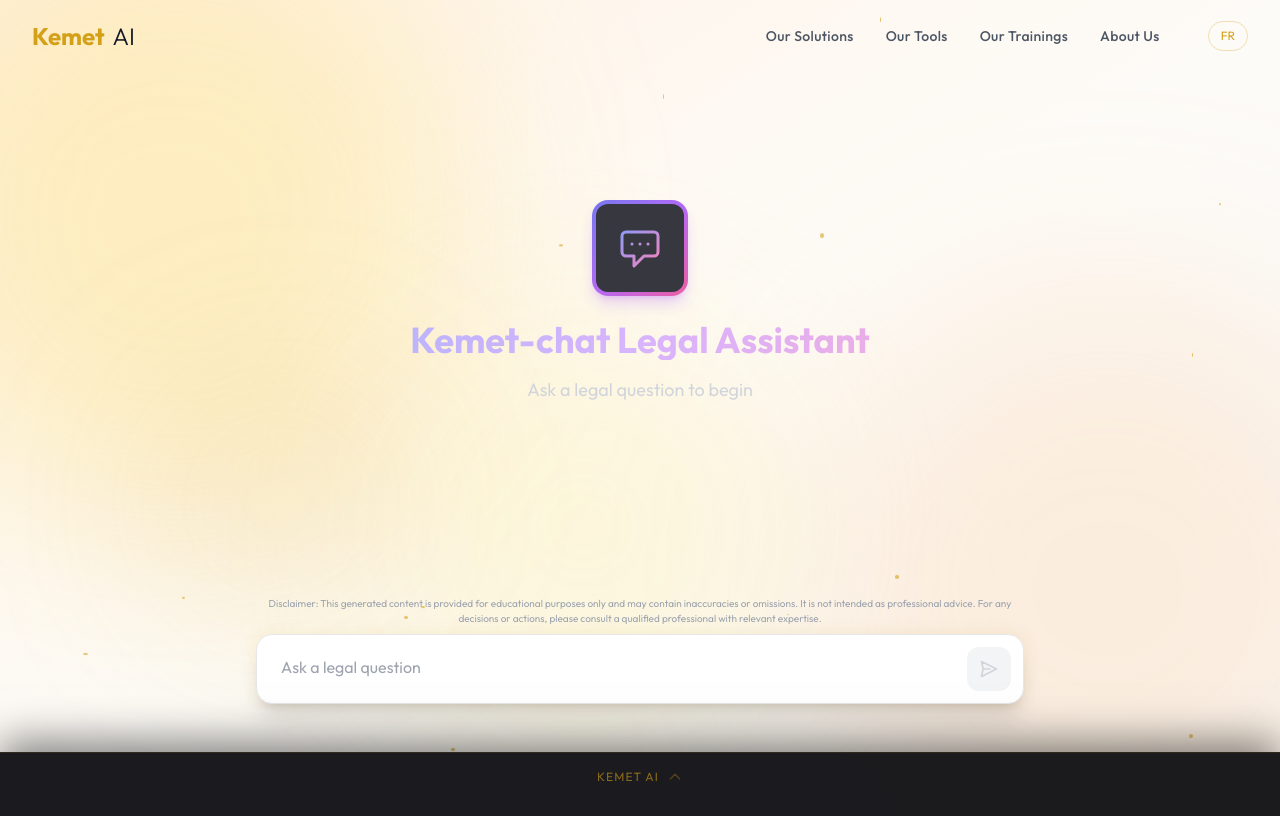
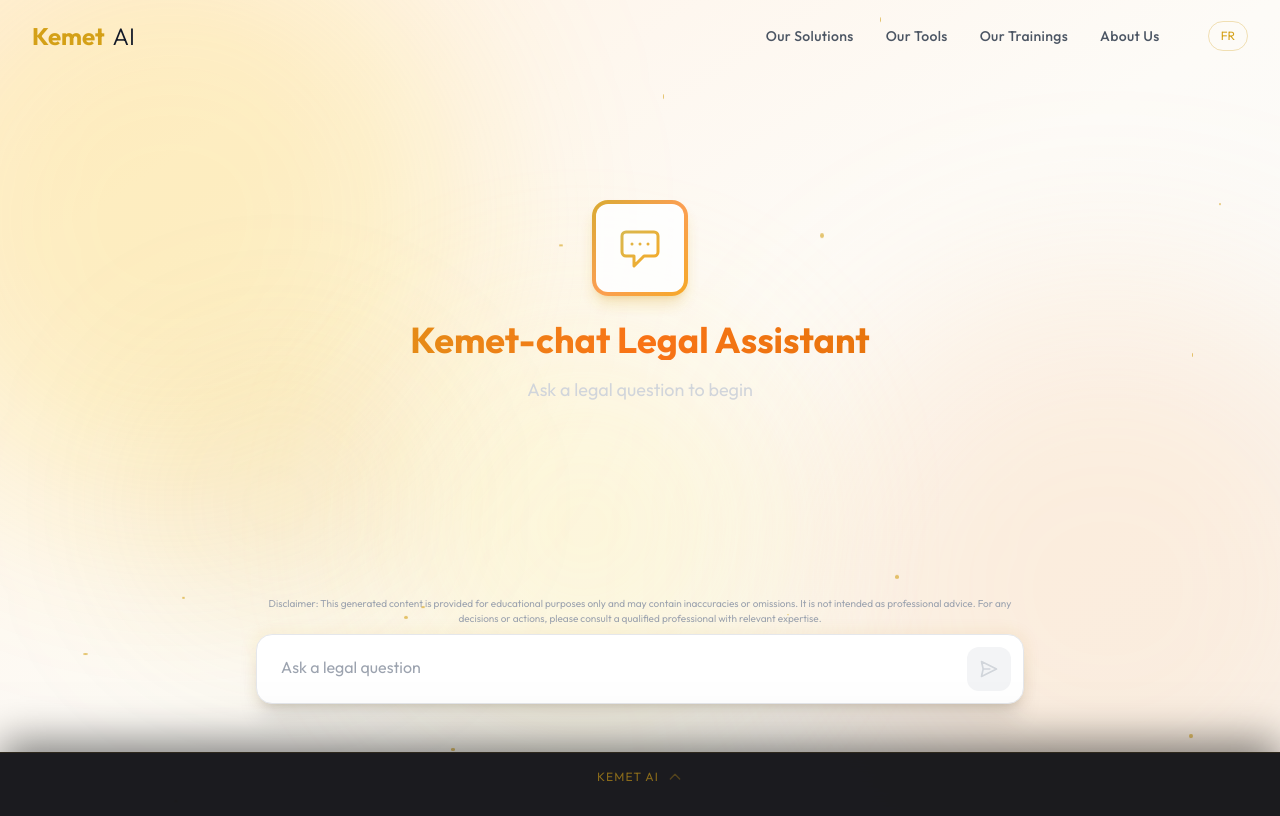
Before and after one commit to A-Njock/KEMET-AI, a React (Vite) app: page /chatbot in a window 1280 px wide. Built offline with nearby package versions, Linux system fonts and the light colour scheme.

Commit message:
Polish: Update Chatbot gradients to Gold/Amber

```diff
--- a/src/pages/Chatbot.tsx
+++ b/src/pages/Chatbot.tsx
@@ -100,20 +100,20 @@
         <div className="flex-1 overflow-y-auto px-4 py-6 pb-24 scrollbar-thin scrollbar-thumb-gold/20 scrollbar-track-transparent">
           {messages.length === 0 && (
             <div className="text-center py-20 animate-fade-in-up">
-              <div className="w-24 h-24 bg-gradient-to-br from-indigo-500 via-purple-500 to-pink-500 rounded-2xl mx-auto mb-6 flex items-center justify-center shadow-lg shadow-purple-500/30 animate-pulse-slow p-1">
-                <div className="w-full h-full bg-[#1a1b26] rounded-xl flex items-center justify-center">
-                  <svg className="w-12 h-12 text-transparent bg-clip-text bg-gradient-to-r from-indigo-400 to-pink-400" fill="none" stroke="url(#gradient)" viewBox="0 0 24 24">
+              <div className="w-24 h-24 bg-gradient-to-br from-gold via-orange-400 to-amber-500 rounded-2xl mx-auto mb-6 flex items-center justify-center shadow-lg shadow-gold/30 animate-pulse-slow p-1">
+                <div className="w-full h-full bg-white rounded-xl flex items-center justify-center">
+                  <svg className="w-12 h-12 text-transparent bg-clip-text bg-gradient-to-r from-gold to-orange-500" fill="none" stroke="url(#gradient)" viewBox="0 0 24 24">
                     <defs>
                       <linearGradient id="gradient" x1="0%" y1="0%" x2="100%" y2="100%">
-                        <stop offset="0%" stopColor="#818cf8" />
-                        <stop offset="100%" stopColor="#f472b6" />
+                        <stop offset="0%" stopColor="#d4af37" />
+                        <stop offset="100%" stopColor="#f59e0b" />
                       </linearGradient>
                     </defs>
                     <path strokeLinecap="round" strokeLinejoin="round" strokeWidth={1.5} d="M8 10h.01M12 10h.01M16 10h.01M9 16H5a2 2 0 01-2-2V6a2 2 0 012-2h14a2 2 0 012 2v8a2 2 0 01-2 2h-5l-5 5v-5z" />
                   </svg>
                 </div>
               </div>
-              <h2 className="text-4xl font-heading font-bold text-transparent bg-clip-text bg-gradient-to-r from-indigo-300 via-purple-300 to-pink-300 mb-4">{t('chatbot_title')}</h2>
+              <h2 className="text-4xl font-heading font-bold text-transparent bg-clip-text bg-gradient-to-r from-gold via-orange-500 to-amber-600 mb-4">{t('chatbot_title')}</h2>
               <p className="text-gray-300 max-w-md mx-auto text-lg">{t('chatbot_start')}</p>
             </div>
           )}
@@ -125,7 +125,7 @@
                 className={`flex gap-4 ${msg.role === 'user' ? 'justify-end' : 'justify-start items-start'} animate-slide-up`}
               >
                 {msg.role === 'assistant' && (
-                  <div className="flex-shrink-0 w-10 h-10 rounded-xl bg-gradient-to-br from-indigo-500 via-purple-500 to-pink-500 flex items-center justify-center text-white shadow-lg shadow-purple-500/20">
+                  <div className="flex-shrink-0 w-10 h-10 rounded-xl bg-gradient-to-br from-gold via-orange-400 to-amber-500 flex items-center justify-center text-white shadow-lg shadow-gold/20">
                     <svg className="w-6 h-6" fill="none" stroke="currentColor" viewBox="0 0 24 24">
                       <path strokeLinecap="round" strokeLinejoin="round" strokeWidth={2} d="M13 10V3L4 14h7v7l9-11h-7z" />
                     </svg>
```
